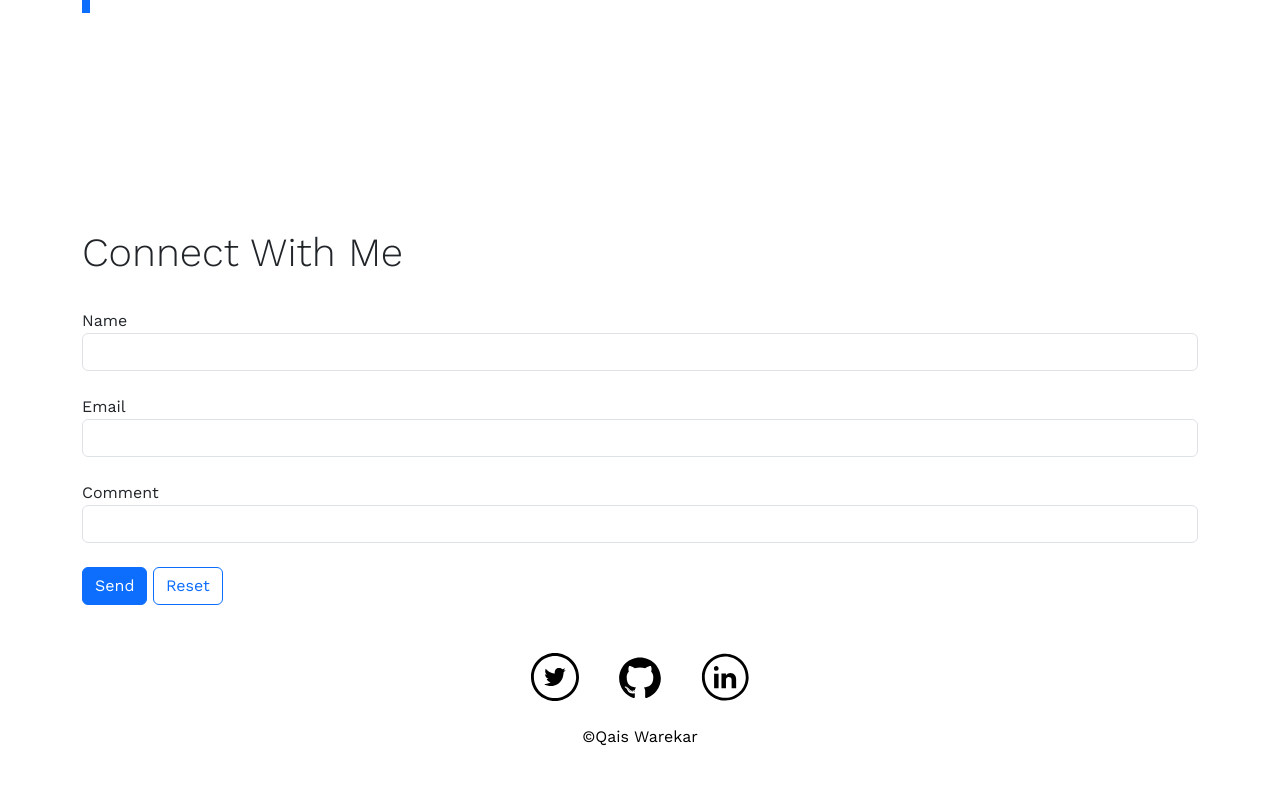
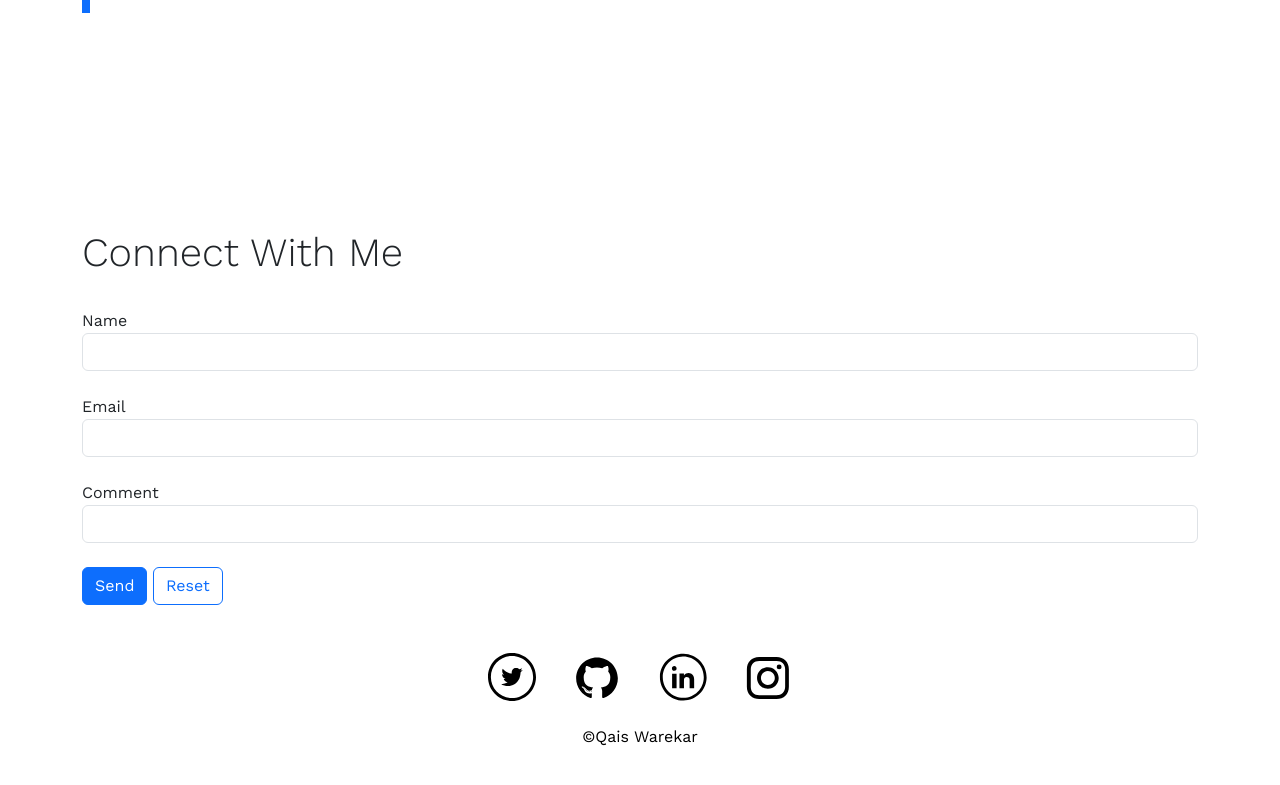
Before and after one commit to wqais/wqais-portfolio, a plain HTML site: page index.html in a window 1280 px wide. Shown: the part 1297-2082 px from the top of the page. Drawn offline with nearby package versions, Linux system fonts and the light colour scheme.

Commit message:
Update Resume
Updated resume and added new social link

```diff
--- a/JS/app.js
+++ b/JS/app.js
@@ -1,9 +1,3 @@
-// let linkedin_img = document.querySelector('#linkedin-img');
-
-// linkedin_img.addEventListener("mouseover", linkedin_hover)
-// function linkedin_hover(){
-//     linkedin_img.src = "/Assets/linkedin-blue.svg";
-// }
 
 function linkedin_hover(x, image){
     if(x ==1){
--- a/index.html
+++ b/index.html
@@ -174,11 +174,11 @@
           id="linkedin-img" onmouseover="linkedin_hover(1, this)"
           onmouseout="linkedin_hover(2, this)" /></a
         >
-        <!-- <a href="https://instagram.com/qaiswarekar" class="social"
+        <a href="https://instagram.com/qaiswarekar" class="social"
           ><img src="Assets/instagram-black.svg" class="footer-icons"
           onmouseover="instagram_hover(1, this)"
             onmouseout="instagram_hover(2, this)"
-        /></a> -->
+        /></a>
         <br />
         <br />
         <p><a href="https://wqais-portfolio.vercel.app/" class="copyright">©Qais Warekar</p>
```
Also changed, not shown: 1 other file.
